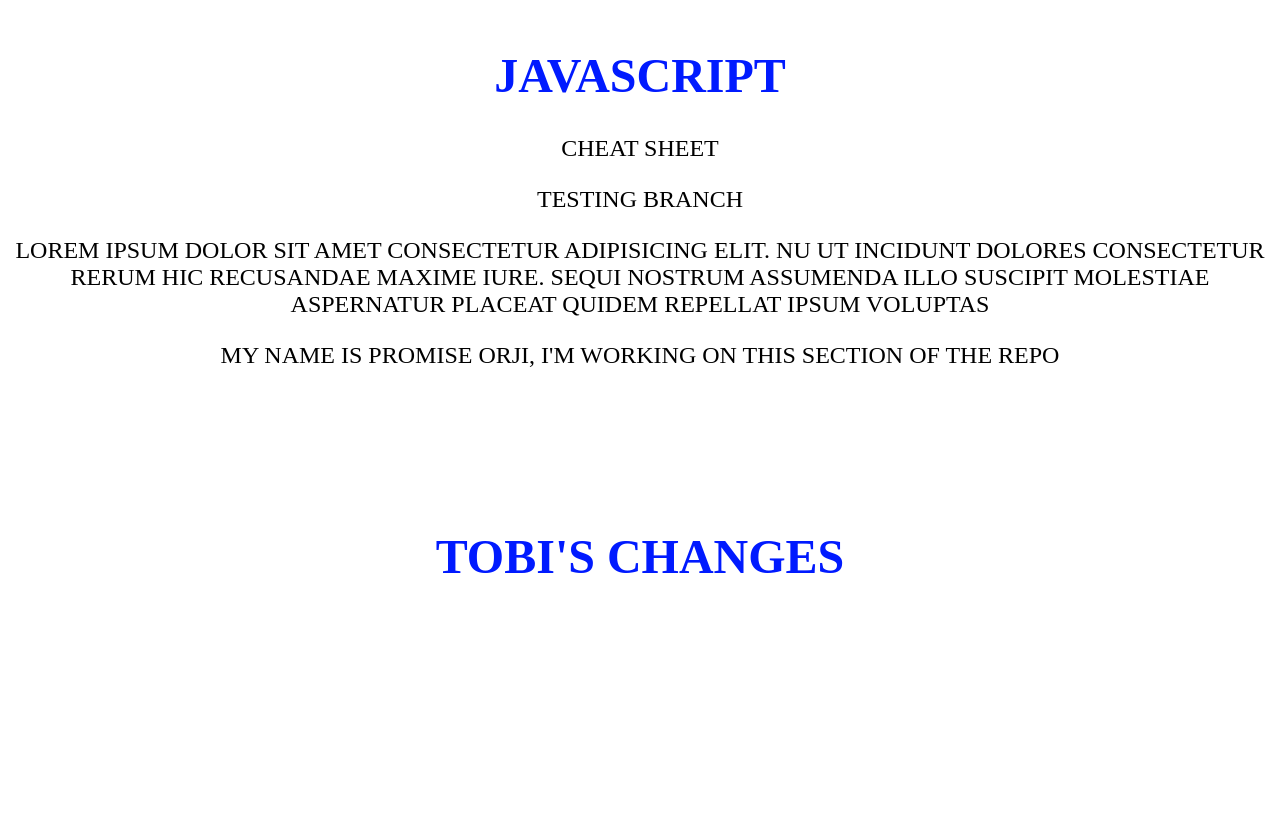
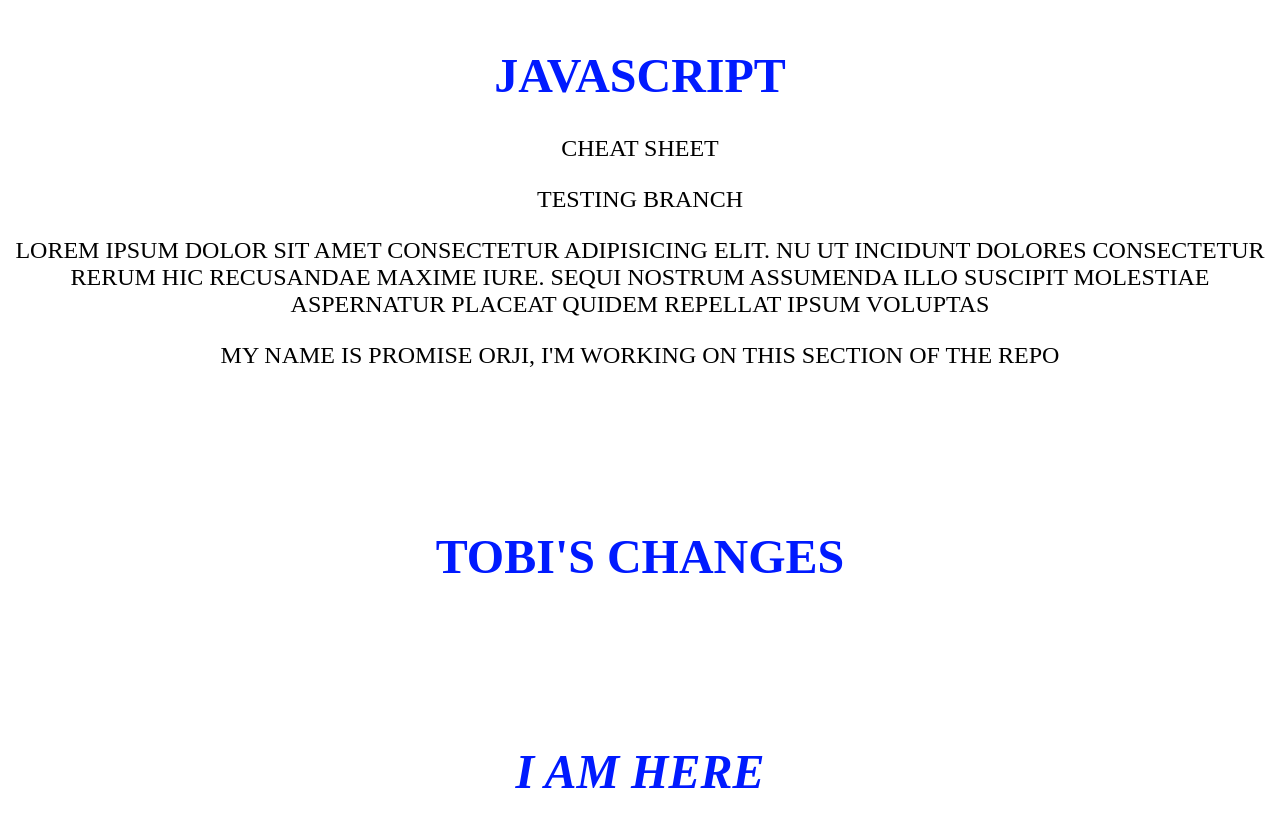
Before and after one commit to staunchCFO/testingD, a plain HTML site: page index.html in a window 1280 px wide. Shown: the part 112-938 px from the top of the page. Before the commit the page ends 800 px from the top, so only its background shows below. Drawn offline with Linux system fonts and the light colour scheme.

Commit message:
muhammed changes

```diff
--- a/index.html
+++ b/index.html
@@ -16,6 +16,7 @@
     </p>
     <p>My name is Promise Orji, I'm working on this section of the Repo</p>
     <h1> Tobi's Changes</h1>
+    <h1><i>i am here</i></h1>
 </body>
     <script src="testing.js"></script>
 </html>
```
